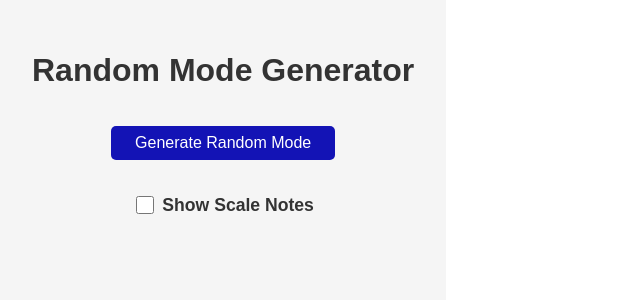
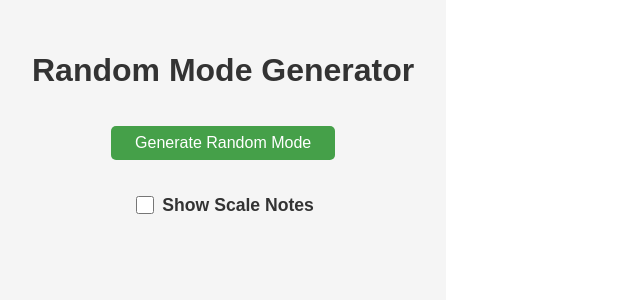
Before and after one commit to RichardWLaub/randommodes, a React (Vite) app: page / in a window 1280 px wide. Shown: the top 300 px of the page, without its empty margins (0-640 px from the left). Built offline with nearby package versions, Linux system fonts and the light colour scheme.

Commit message:
Change color back

```diff
--- a/src/App.css
+++ b/src/App.css
@@ -18,7 +18,7 @@ button {
   margin: 1rem;
   font-size: 1rem;
   color: #fff;
-  background-color: #1313b5;
+  background-color: #45a049;
   border: none;
   border-radius: 5px;
   cursor: pointer;
```
